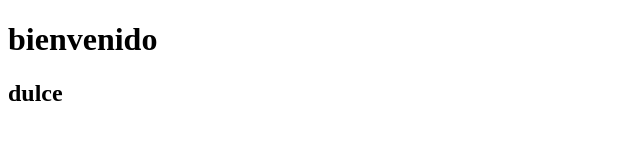
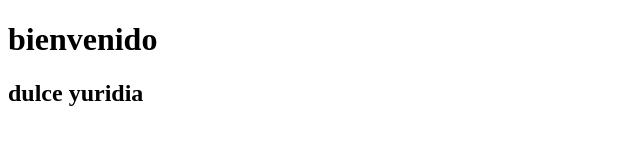
Before and after one commit to DulceYuridia/web_integral, a plain HTML site: page index.html in a window 1280 px wide. Shown: the whole page, without its empty margins (0-640 px from the left). Drawn offline with Linux system fonts and the light colour scheme.

Commit message:
feat: update index.html

```diff
--- a/index.html
+++ b/index.html
@@ -5,6 +5,6 @@
 </head>
 <body>
     <h1> bienvenido </h1>
-    <h2> dulce </h2>
+    <h2> dulce yuridia </h2>
 </body>
 </html>
```
